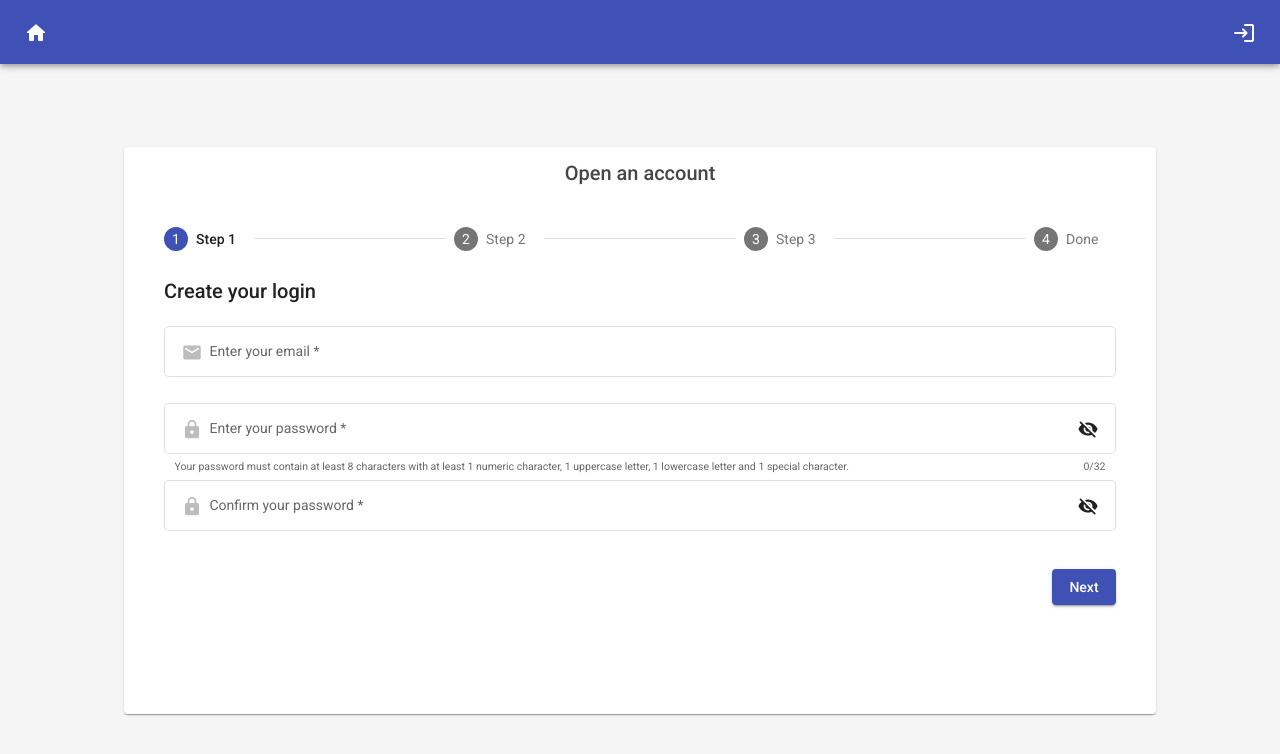
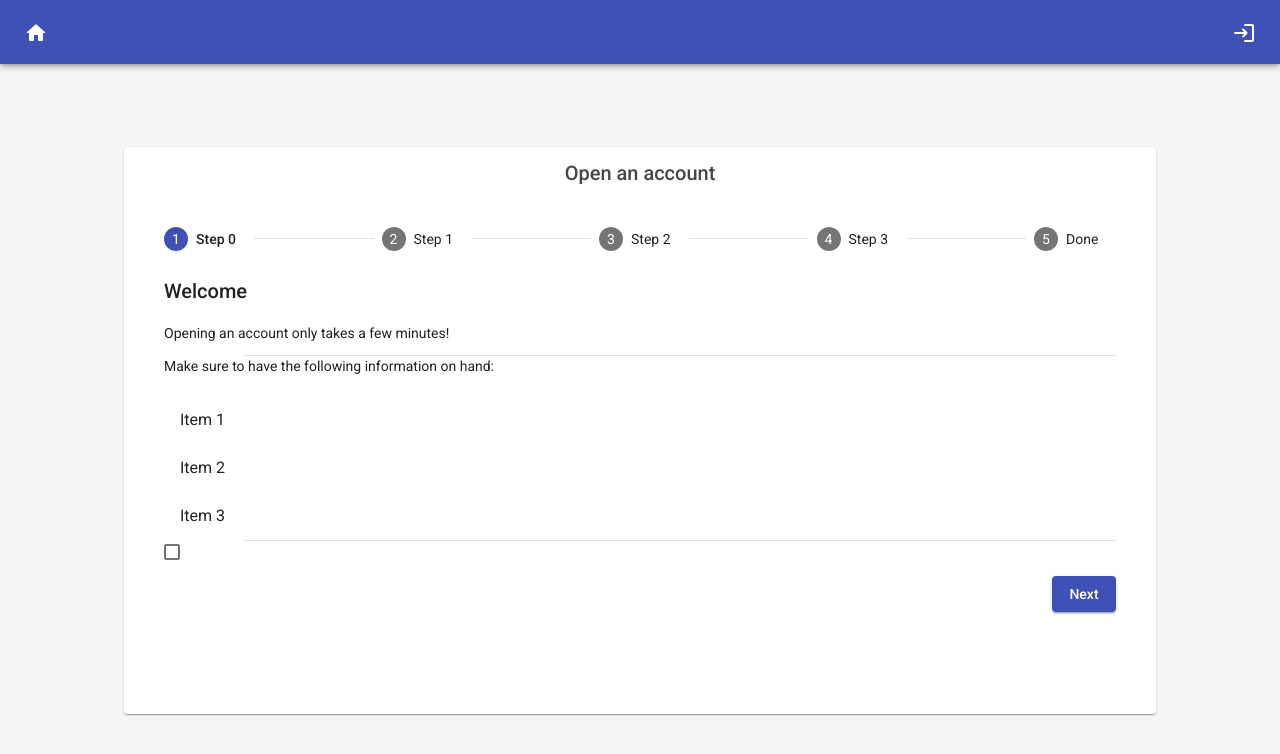
Before and after one commit to elheche/Qurtuba_Website, an Angular app in the folder client/: page /registration in a window 1280 px wide. Shown: the top 754 px of the page. Built offline with nearby package versions, Linux system fonts and the light colour scheme; what ng-mat-select-infinite-scroll would draw is missing.

Commit message:
Ajout du step 0 (non finalisée)

```diff
--- a/client/src/app/app.module.ts
+++ b/client/src/app/app.module.ts
@@ -10,6 +10,7 @@ import { MatDividerModule } from '@angular/material/divider';
 import { MatFormFieldModule } from '@angular/material/form-field';
 import { MatIconModule } from '@angular/material/icon';
 import { MatInputModule } from '@angular/material/input';
+import { MatListModule } from '@angular/material/list';
 import { MatRadioModule, MAT_RADIO_DEFAULT_OPTIONS } from '@angular/material/radio';
 import { MatSelectModule } from '@angular/material/select';
 import { MatSnackBarModule } from '@angular/material/snack-bar';
@@ -53,6 +54,7 @@ import { UserProfilComponent } from './user-profil/user-profil.component';
     MatSnackBarModule,
     MatSelectInfiniteScrollModule,
     MatDialogModule,
+    MatListModule,
   ],
   providers: [
     {
--- a/client/src/app/registration/registration.component.html
+++ b/client/src/app/registration/registration.component.html
@@ -12,7 +12,43 @@
       <mat-card-title>Open an account</mat-card-title>
     </mat-card-header>
     <mat-card-content>
-      <mat-horizontal-stepper linear="true" #stepper>
+      <mat-horizontal-stepper linear="false" #stepper>
+        <!-- Step 0 -->
+        <mat-step [stepControl]="registrationFormStep0" [editable]="isEditable">
+          <form [formGroup]="registrationFormStep0" id="registration-form-step-0" #registrationFormStep0Ref="ngForm">
+            <ng-template matStepLabel>Step 0</ng-template>
+            <h2>Welcome</h2>
+            <div>
+              <p>Opening an account only takes a few minutes!</p>
+              <mat-divider [inset]="true"></mat-divider>
+            </div>
+            <div>
+              <p>Make sure to have the following information on hand:</p>
+              <mat-list role="list">
+                <mat-list-item role="listitem">Item 1</mat-list-item>
+                <mat-list-item role="listitem">Item 2</mat-list-item>
+                <mat-list-item role="listitem">Item 3</mat-list-item>
+              </mat-list>
+              <mat-divider [inset]="true"></mat-divider>
+            </div>
+            <div
+              id="user-agreement-container"
+              [ngClass]="{
+                'user-agreement-container-invalid': registrationFormStep0.get('userAgreement').invalid && registrationFormStep0Ref.submitted
+              }"
+            >
+              <mat-checkbox color="primary" formControlName="userAgreement" required>
+                {{ userAgreementText }}
+              </mat-checkbox>
+              <mat-error *ngIf="registrationFormStep0.get('userAgreement').invalid && registrationFormStep0Ref.submitted">
+                {{ getErrorMessage('registrationFormStep0', 'userAgreement') }}
+              </mat-error>
+            </div>
+            <div class="stepper-navigation-button-container">
+              <button class="stepper-navigation-button" mat-raised-button color="primary" matStepperNext>Next</button>
+            </div>
+          </form>
+        </mat-step>
         <!-- Step 1 -->
         <mat-step [stepControl]="registrationFormStep1" [editable]="isEditable">
           <form [formGroup]="registrationFormStep1" id="registration-form-step-1">
@@ -83,6 +119,7 @@
               </button>
             </mat-form-field>
             <div class="stepper-navigation-button-container">
+              <button class="stepper-navigation-button" mat-raised-button color="primary" matStepperPrevious>Back</button>
               <button class="stepper-navigation-button" mat-raised-button color="primary" matStepperNext>Next</button>
             </div>
           </form>
@@ -606,17 +643,17 @@
               <strong>Relationship:</strong>&nbsp;{{ registrationFormStep4.get('relationship').value }}<br />
             </p>
           </div>
-          <form [formGroup]="registrationFormStep5" id="registration-form-step-5" #registrationFormStep3Ref="ngForm">
+          <form [formGroup]="registrationFormStep5" id="registration-form-step-5" #registrationFormStep5Ref="ngForm">
             <div
               id="user-agreement-container"
               [ngClass]="{
-                'user-agreement-container-invalid': registrationFormStep5.get('userAgreement').invalid && registrationFormStep3Ref.submitted
+                'user-agreement-container-invalid': registrationFormStep5.get('userAgreement').invalid && registrationFormStep5Ref.submitted
               }"
             >
               <mat-checkbox color="primary" formControlName="userAgreement" required>
                 {{ userAgreementText }}
               </mat-checkbox>
-              <mat-error *ngIf="registrationFormStep5.get('userAgreement').invalid && registrationFormStep3Ref.submitted">
+              <mat-error *ngIf="registrationFormStep5.get('userAgreement').invalid && registrationFormStep5Ref.submitted">
                 {{ getErrorMessage('registrationFormStep5', 'userAgreement') }}
               </mat-error>
             </div>
--- a/client/src/app/registration/registration.component.scss
+++ b/client/src/app/registration/registration.component.scss
@@ -67,6 +67,7 @@
   flex-basis: 49%;
 }
 
+.registration-form-container mat-card-content mat-horizontal-stepper form#registration-form-step-0,
 .registration-form-container mat-card-content mat-horizontal-stepper form#registration-form-step-1 {
   display: flex;
   flex-flow: column wrap;
--- a/client/src/app/registration/registration.component.ts
+++ b/client/src/app/registration/registration.component.ts
@@ -18,6 +18,7 @@ import { ICountry } from './icountry.data';
   styleUrls: ['./registration.component.scss'],
 })
 export class RegistrationComponent implements OnInit {
+  registrationFormStep0: FormGroup;
   registrationFormStep1: FormGroup;
   registrationFormStep2: FormGroup;
   registrationFormStep3: FormGroup;
@@ -81,6 +82,10 @@ export class RegistrationComponent implements OnInit {
     }
 
     this.userAgreementText = '';
+
+    this.registrationFormStep0 = new FormGroup({
+      userAgreement: new FormControl('', [Validators.required]),
+    });
 
     this.registrationFormStep1 = new FormGroup({
       email: new FormControl('', [
```
